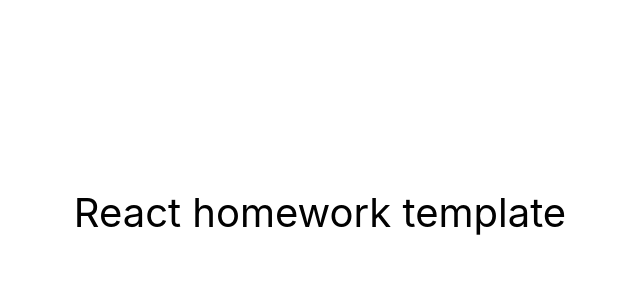
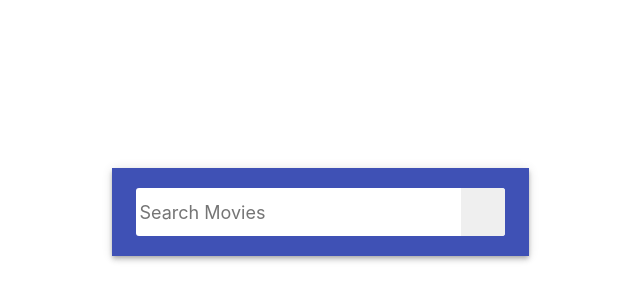
Before and after one commit to Andrew112236/goit-react-hw-05-movies, a React (Create React App) app: page / in a window 1280 px wide. Shown: the part 188-488 px from the top of the page, without its empty margins (320-960 px from the left). Built offline with nearby package versions, Linux system fonts and the light colour scheme.

Commit message:
react-api_code

```diff
--- a/package.json
+++ b/package.json
@@ -7,9 +7,11 @@
     "@testing-library/jest-dom": "^5.16.3",
     "@testing-library/react": "^12.1.4",
     "@testing-library/user-event": "^13.5.0",
+    "axios": "^1.5.1",
     "react": "^18.1.0",
     "react-dom": "^18.1.0",
-    "react-scripts": "5.0.1",
+    "react-loader-spinner": "^5.4.5",
+    "react-scripts": "^5.0.1",
     "web-vitals": "^2.1.3"
   },
   "scripts": {
--- a/src/components/App.jsx
+++ b/src/components/App.jsx
@@ -1,3 +1,5 @@
+import SearchBar from './SearchBar/SearchBar';
+
 export const App = () => {
   return (
     <div
@@ -7,10 +9,10 @@
         justifyContent: 'center',
         alignItems: 'center',
         fontSize: 40,
-        color: '#010101'
+        color: '#010101',
       }}
     >
-      React homework template
+      <SearchBar />
     </div>
   );
 };
--- /dev/null
+++ b/src/components/SearchBar/SearchBar.jsx
@@ -0,0 +1,36 @@
+import React from 'react';
+import styles from './SearchBar.module.css';
+
+function Searchbar({ onSubmit }) {
+  const [query, setQuery] = React.useState('');
+
+  const handleSubmit = e => {
+    e.preventDefault();
+    onSubmit(query);
+  };
+
+  const handleInputChange = e => {
+    setQuery(e.target.value);
+  };
+
+  return (
+    <header className={styles.Searchbar}>
+      <form className={styles.form} onSubmit={handleSubmit}>
+        <input
+          className={styles.input}
+          type="text"
+          autoComplete="off"
+          autoFocus
+          placeholder="Search Movies"
+          value={query}
+          onChange={handleInputChange}
+        />
+        <button type="submit" className={styles.button}>
+          <span className={styles.button_label}>Search</span>
+        </button>
+      </form>
+    </header>
+  );
+}
+
+export default Searchbar;
--- /dev/null
+++ b/src/components/SearchBar/SearchBar.module.css
@@ -0,0 +1,74 @@
+.Searchbar {
+  top: 0;
+  left: 0;
+  position: sticky;
+  z-index: 1100;
+  display: flex;
+  justify-content: center;
+  align-items: center;
+  min-height: 64px;
+  padding-right: 24px;
+  padding-left: 24px;
+  padding-top: 12px;
+  padding-bottom: 12px;
+  color: #fff;
+  background-color: #3f51b5;
+  box-shadow: 0px 2px 4px -1px rgba(0, 0, 0, 0.2),
+    0px 4px 5px 0px rgba(0, 0, 0, 0.14), 0px 1px 10px 0px rgba(0, 0, 0, 0.12);
+}
+
+.form {
+  display: flex;
+  align-items: center;
+  width: 100%;
+  max-width: 600px;
+  background-color: #fff;
+  border-radius: 3px;
+  overflow: hidden;
+}
+
+.button {
+  display: inline-block;
+  width: 48px;
+  height: 48px;
+  border: 0;
+  background-size: 40%;
+  background-repeat: no-repeat;
+  background-position: center;
+  cursor: pointer;
+  outline: none;
+}
+
+.button:hover {
+  opacity: 1;
+}
+
+.button_label {
+  position: absolute;
+  width: 1px;
+  height: 1px;
+  padding: 0;
+  overflow: hidden;
+  clip: rect(0, 0, 0, 0);
+  white-space: nowrap;
+  clip-path: inset(50%);
+  border: 0;
+}
+
+.input {
+  display: inline-block;
+  width: 100%;
+  font: inherit;
+  font-size: 20px;
+  border: none;
+  outline: none;
+  padding-top: 2px;
+  padding-left: 4px;
+  padding-right: 4px;
+  padding-bottom: 2px;
+}
+
+.input::placeholder {
+  font: inherit;
+  font-size: 18px;
+}
```
Also changed, not shown: src/API_links/Api.jsx (added, +75 -0 lines), src/components/Loader/Loader.jsx (added, +22 -0 lines), 1 other file (tests, documents, lock files or other folders).
